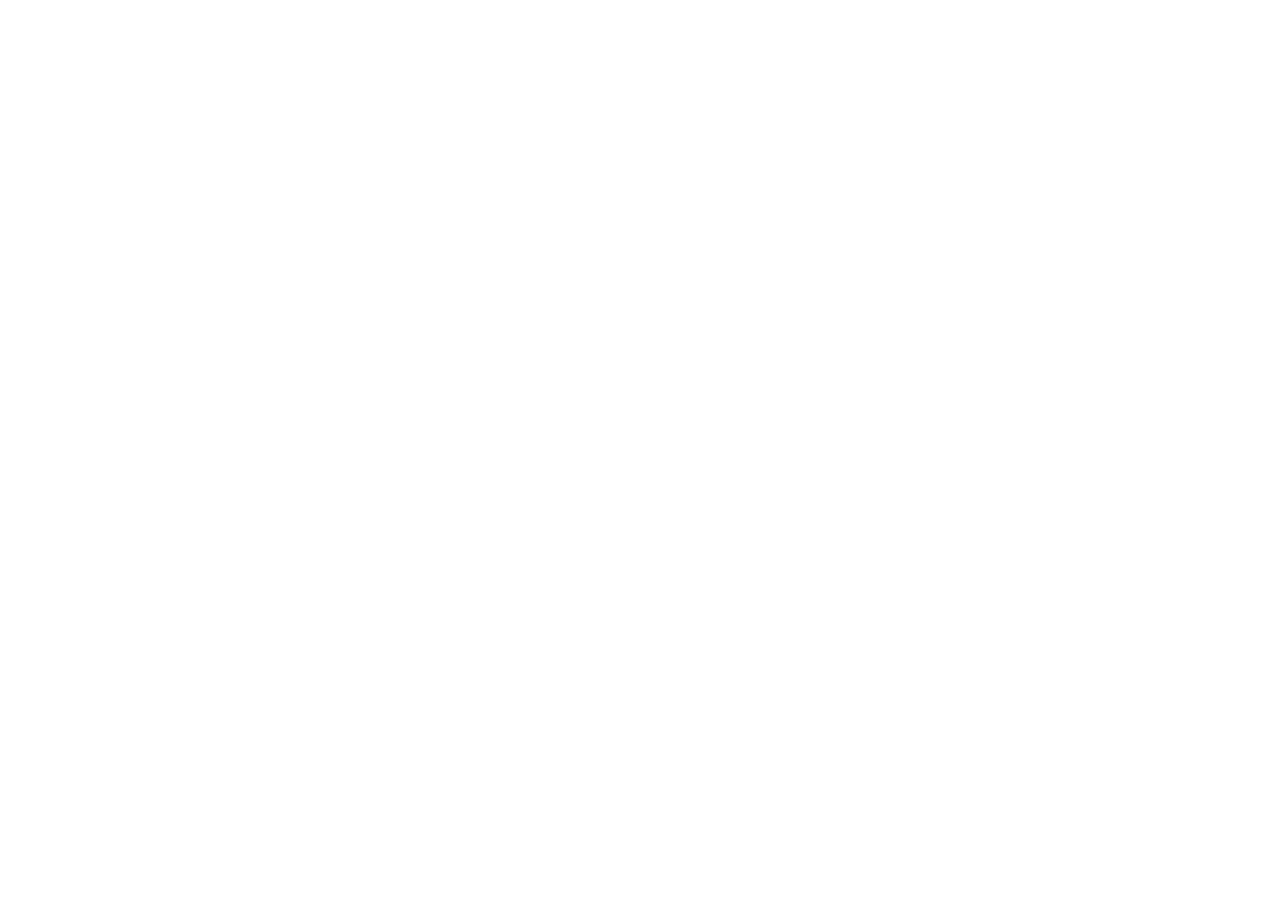
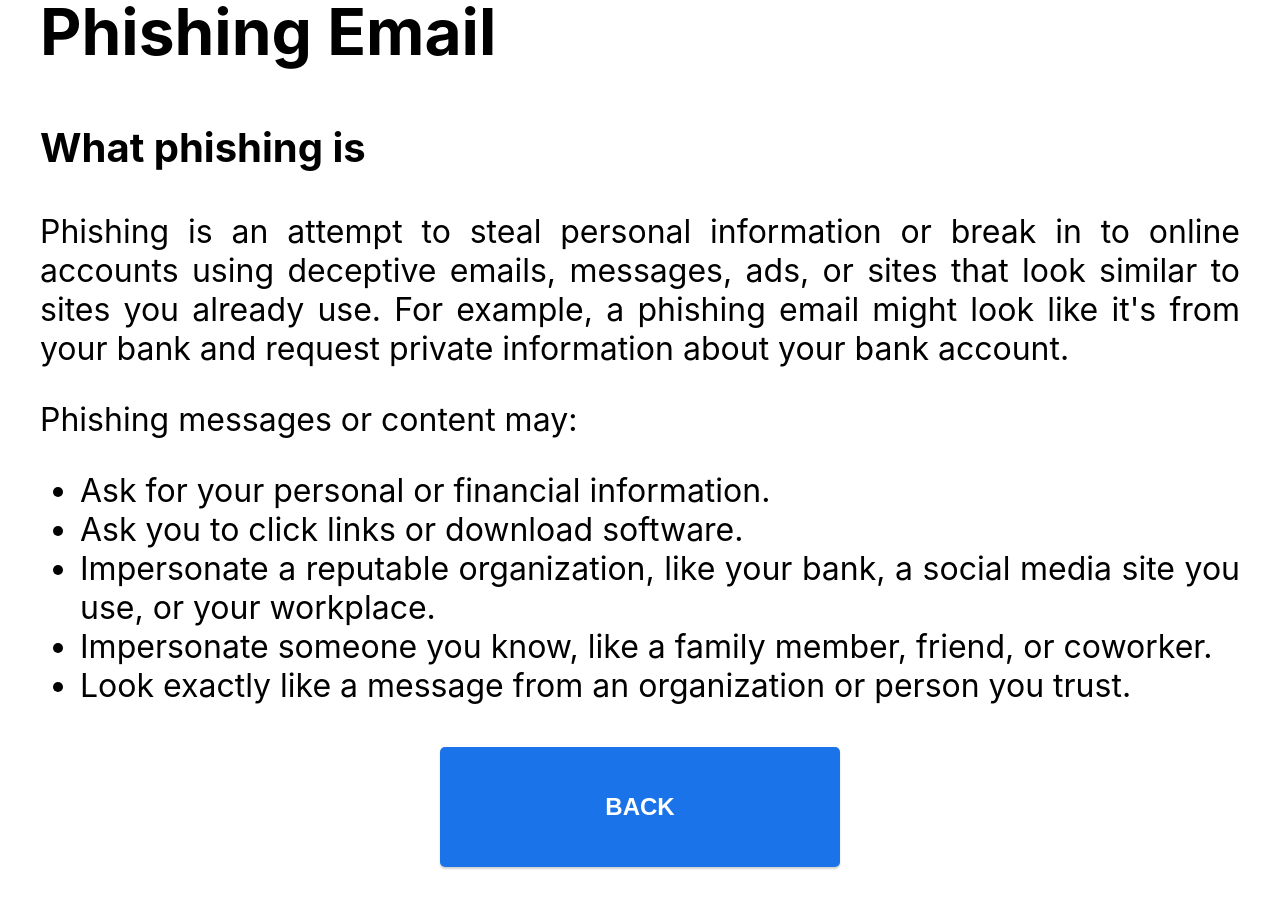
Before and after one commit to majackie/amicooked, a React (Create React App) app: page /user-dashboard/safety-tools/lesson/1 in a window 1280 px wide. Before the commit this address had no page. Shown: the part 180-1088 px from the top of the page. Before the commit the page ends 800 px from the top, so only its background shows below. Built offline with nearby package versions, Linux system fonts and the light colour scheme.

Commit message:
Add LessonsHome, Lesson, PrivacyChecker, Sagwa; Refactored SafetyLessons to SafetyTools

```diff
--- a/src/App.js
+++ b/src/App.js
@@ -3,7 +3,11 @@
 // Pages
 import Home from './pages/Home';
 import UserDashboard from './pages/UserDashboard'
-import SafetyLessons from "./pages/SafetyLessons";
+import SafetyTools from "./pages/SafetyTools";
+import PrivacyChecker from "./pages/PrivacyChecker";
+import Sagwa from "./pages/Sagwa";
+import LessonsHome from "./pages/LessonsHome";
+import Lesson from "./pages/Lesson";
 
 function App() {
   return (
@@ -14,7 +18,13 @@
         <Route path="/home" element={<Home />} />
         {/* Add pages here */}
         <Route path="/user-dashboard" element={<UserDashboard />} />
-        <Route path="/user-dashboard/safety-lessons" element={<SafetyLessons />} />
+        <Route path="/user-dashboard/safety-tools" element={<SafetyTools />} />
+        <Route path="/user-dashboard/safety-tools/privacy-checker" element={<PrivacyChecker />}/>
+        <Route path="/user-dashboard/safety-tools/sagwa" element={<Sagwa />} />
+        <Route path="/user-dashboard/safety-tools/lessons-home" element={<LessonsHome />} />
+        {/* TODO: Turn this into a loop to generate Route component with path lesson/id */}
+        <Route path="/user-dashboard/safety-tools/lesson/1" element={<Lesson topicId="1" topicName="Phishing Email" />} />
+        <Route path="/user-dashboard/safety-tools/lesson/2" element={<Lesson topicId="2" topicName="Password" />} />
       </Routes>
     </>
   );
--- /dev/null
+++ b/src/pages/Lesson.js
@@ -0,0 +1,40 @@
+import AppHeader from "../shared/AppHeader";
+import { useNavigate } from "react-router-dom";
+import Button from "../shared/Button"
+import "../style/Lesson.css";
+
+function Lesson(props) {
+// TODO
+// Retrieve from db to get details[props.id]
+// Display contents from details like details.topic, details.content
+// * contents will be in html format for parsing
+    const navigate = useNavigate();
+    console.log("Topic id: "+props.topicId)
+    console.log("Topic name: "+props.topicName)
+
+    return (
+        <div className="Lesson">
+            <AppHeader />
+            <div className="Lesson-body">
+                <div className="Lesson-content">
+                    <h2>{props.topicName}</h2>
+                    {/* start - This is what details.content should look like */}
+                    <h3>What phishing is</h3>
+                    <p>Phishing is an attempt to steal personal information or break in to online accounts using deceptive emails, messages, ads, or sites that look similar to sites you already use. For example, a phishing email might look like it's from your bank and request private information about your bank account.</p>
+                    <p>Phishing messages or content may: </p>
+                    <ul>
+                        <li>Ask for your personal or financial information.</li>
+                        <li>Ask you to click links or download software.</li>
+                        <li>Impersonate a reputable organization, like your bank, a social media site you use, or your workplace.</li>
+                        <li>Impersonate someone you know, like a family member, friend, or coworker.</li>
+                        <li>Look exactly like a message from an organization or person you trust.</li>
+                    </ul>
+                    {/* end - This is what details.content should look like */}
+                </div>
+                <Button theme="primary" onClick={() => navigate('/user-dashboard/safety-tools/lessons-home')}>Back</Button>
+            </div>
+        </div>
+    )
+}
+
+export default Lesson;
--- /dev/null
+++ b/src/pages/LessonsHome.js
@@ -0,0 +1,25 @@
+import { useNavigate } from "react-router-dom";
+import Button from "../shared/Button"
+import AppHeader from "../shared/AppHeader";
+// import "../style/LessonsHome.css"
+
+function LessonsHome() {
+    const navigate = useNavigate();
+    return (
+        <div className="LessonsHome">
+            <AppHeader />
+            <div className="Body">
+                <div className="PrivacyTracker">
+                    <h3>YOUR PRIVACY SCORE</h3>
+                    <h2>SCORE</h2>
+                    <p>Check out the lessons below to enhance your score</p>
+                </div>
+                <Button theme="primary" onClick={() => navigate('/user-dashboard/safety-tools/lesson/1')}>Phishing Emails</Button>
+                <Button theme="primary" onClick={() => navigate('/user-dashboard/safety-tools/lesson/2')}>Password</Button>
+                <Button theme="primary" onClick={() => navigate('/user-dashboard/safety-tools')}>Back</Button>
+            </div>
+        </div>
+    )
+}
+
+export default LessonsHome;
--- /dev/null
+++ b/src/pages/PrivacyChecker.js
@@ -0,0 +1,27 @@
+import "../style/PrivacyChecker.css"
+
+import { useNavigate } from "react-router-dom";
+import Button from "../shared/Button"
+import AppHeader from "../shared/AppHeader";
+
+function PrivacyChecker() {
+    const navigate = useNavigate();
+    return (
+        <div className="PrivacyChecker">
+            <AppHeader />
+            <div className="Body">
+                <div className="Subtext">
+                    <p>Click below to see if your info is compromised in the dark web!</p>
+                </div>
+                <Button theme="primary">Email</Button>
+                <Button theme="primary" onClick={() => navigate('/user-dashboard/safety-tools/sagwa')}>Password</Button>
+                <Button theme="primary" onClick={() => navigate('/user-dashboard/safety-tools/sagwa')}>SIN</Button>
+                <Button theme="primary" onClick={() => navigate('/user-dashboard/safety-tools/sagwa')}>Driver's License</Button>
+                <Button theme="primary" onClick={() => navigate('/user-dashboard/safety-tools/sagwa')}>Credit Card</Button>
+                <Button theme="primary" onClick={() => navigate('/user-dashboard/safety-tools')}>Back</Button>
+            </div>
+        </div>
+    );
+}
+
+export default PrivacyChecker;
--- a/src/pages/SafetyLessons.js
+++ b/src/pages/SafetyTools.js
@@ -1,12 +1,12 @@
 import { useNavigate } from "react-router-dom";
 import Button from "../shared/Button"
 import AppHeader from "../shared/AppHeader";
-import "../style/SafetyLessons.css"
+import "../style/SafetyTools.css"
 
-function SafetyLessons() {
+function SafetyTools() {
     const navigate = useNavigate();
     return (
-        <div className="SafetyLessons">
+        <div className="SafetyTools">
             <AppHeader />
             <div className="Body">
                 <div className="PrivacyTracker">
@@ -14,14 +14,14 @@
                     <h2>SCORE</h2>
                     <p>Check out the lessons and tips below to enhance your score</p>
                 </div>
-                <Button theme="primary">Lessons</Button>
+                <Button theme="primary" onClick={() => navigate('/user-dashboard/safety-tools/lessons-home')}>Lessons</Button>
                 <Button theme="primary">Tips</Button>
                 <Button theme="primary">Suggestions</Button>
-                <Button theme="primary">Check Your Privacy</Button>
+                <Button theme="primary" onClick={() => navigate('/user-dashboard/safety-tools/privacy-checker')}>Check Your Privacy</Button>
                 <Button theme="primary" onClick={() => navigate('/user-dashboard')}>Back</Button>
             </div>
         </div>
     )
 }
 
-export default SafetyLessons;
+export default SafetyTools;
--- /dev/null
+++ b/src/pages/Sagwa.js
@@ -0,0 +1,25 @@
+import "../style/Sagwa.css"
+
+import sagwa from '../asset/sagwa.png';
+import { useNavigate } from "react-router-dom";
+import Button from "../shared/Button"
+import AppHeader from "../shared/AppHeader";
+
+function Sagwa() {
+    const navigate = useNavigate();
+    return (
+        <div className="Sagwa">
+            <AppHeader />
+            <div className="Sagwa-body">
+                <img src={sagwa} className="Sagwa-img" alt="Sagwa the cat" />
+                <div className="Subtext">
+                    <h3>No website will ever genuinely check these for you!</h3>
+                    <p>Never give your sensitive information to anyone, unless they are confirmed to be legitimate.</p>
+                </div>
+                <Button theme="primary" onClick={() => navigate('/user-dashboard/safety-tools/privacy-checker')}>Back</Button>
+            </div>
+        </div>
+    );
+}
+
+export default Sagwa;
--- a/src/pages/UserDashboard.js
+++ b/src/pages/UserDashboard.js
@@ -11,7 +11,7 @@
             <AppHeader />
             <div className="Body">
                 <Button theme="primary">Scan for Leaks</Button>
-                <Button theme="primary" onClick={() => navigate("/user-dashboard/safety-lessons")}>Safety Lessons</Button>
+                <Button theme="primary" onClick={() => navigate("/user-dashboard/safety-tools")}>Safety Tools</Button>
                 <Button theme="primary">Community Forums</Button>
                 <Button theme="primary">Edit Profiles</Button>
                 <Button theme="primary">Log Out</Button>
--- /dev/null
+++ b/src/style/Lesson.css
@@ -0,0 +1,32 @@
+.Lesson-body {
+    display: flex;
+    justify-content: center;
+    align-items: center;
+    flex-direction: column;
+    margin: 5vmin;
+    scroll-behavior: smooth;
+}
+
+.Lesson-content {
+    padding-top: 0;
+}
+
+.Lesson-content > h2 {
+    font-size: 8vmin;
+}
+
+.Lesson-content > h3 {
+    font-size: 5vmin;
+}
+
+.Lesson-content > p, ul {
+    font-size: 4vmin;
+    text-align: justify;
+}
+
+.Lesson-body > Button {
+    height: 15vmin;
+    width: 50vmin;
+    font-size: 3vmin;
+    font-weight: bold;
+}
--- /dev/null
+++ b/src/style/PrivacyChecker.css
@@ -0,0 +1,21 @@
+.PrivacyChecker {
+    scroll-behavior: smooth;
+}
+
+.Body {
+    padding-top: 0;
+}
+
+.Subtext {
+    display: flex;
+    align-items: center;
+    justify-content: center;
+    flex-flow: column;
+    width: 55vmin;
+    text-align: center;
+    height: auto;
+}
+
+.Subtext > p {
+    font-size: 5vmin;
+}
--- a/src/style/SafetyLessons.css
+++ b/src/style/SafetyTools.css
@@ -1,4 +1,4 @@
-.SafetyLessons {
+.SafetyTools {
     scroll-behavior: smooth;
 }
 
@@ -7,9 +7,6 @@
     align-items: center;
     justify-content: center;
     flex-flow: column;
-}
-
-.PrivacyTracker {
     width: 55vmin;
     text-align: center;
 }
--- /dev/null
+++ b/src/style/Sagwa.css
@@ -0,0 +1,31 @@
+.Sagwa-body {
+    display: flex;
+    justify-content: center;
+    align-items: center;
+    flex-direction: column;
+}
+
+.Sagwa-body > * {
+    margin-bottom: 5vmin;
+}
+
+.Subtext {
+    width: 60%;
+}
+
+.Subtext > h3 {
+    font-size: 6vmin;
+}
+
+.Sagwa-body > Button {
+    height: 15vmin;
+    width: 50vmin;
+    font-size: 3vmin;
+    font-weight: bold;
+}
+
+
+.Sagwa-img {
+    height: 50vmin;
+    pointer-events: none;
+}
```
Also changed, not shown: src/asset/sagwa.png (added).
